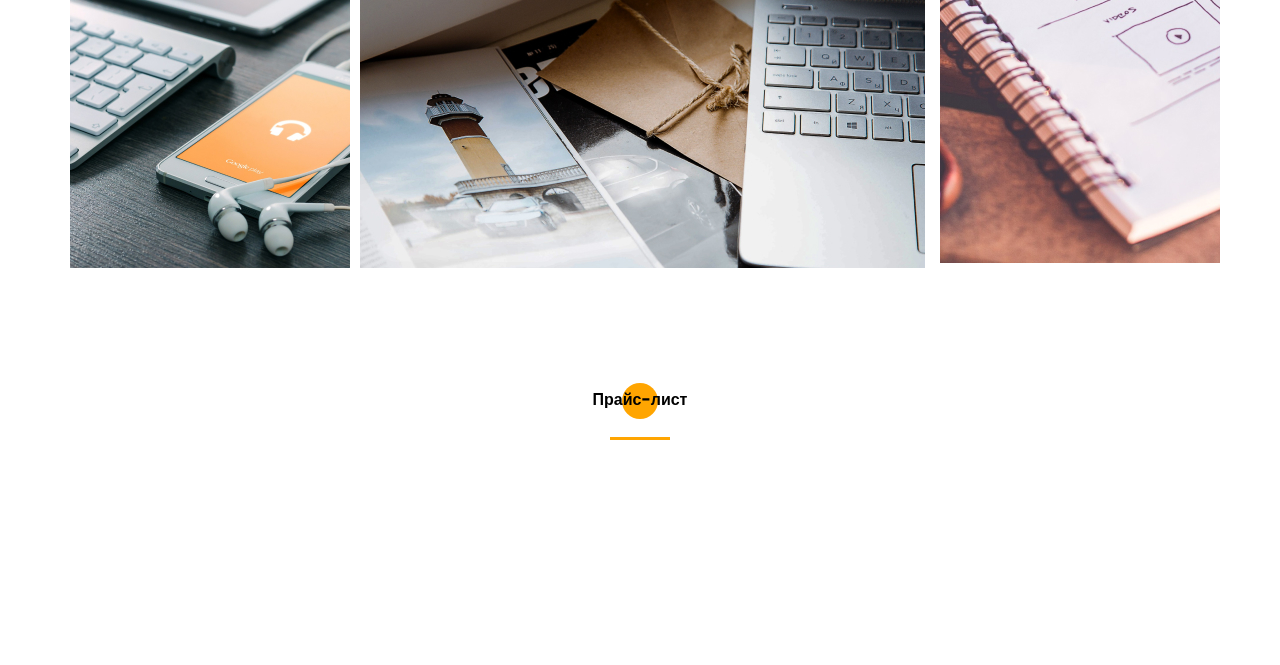
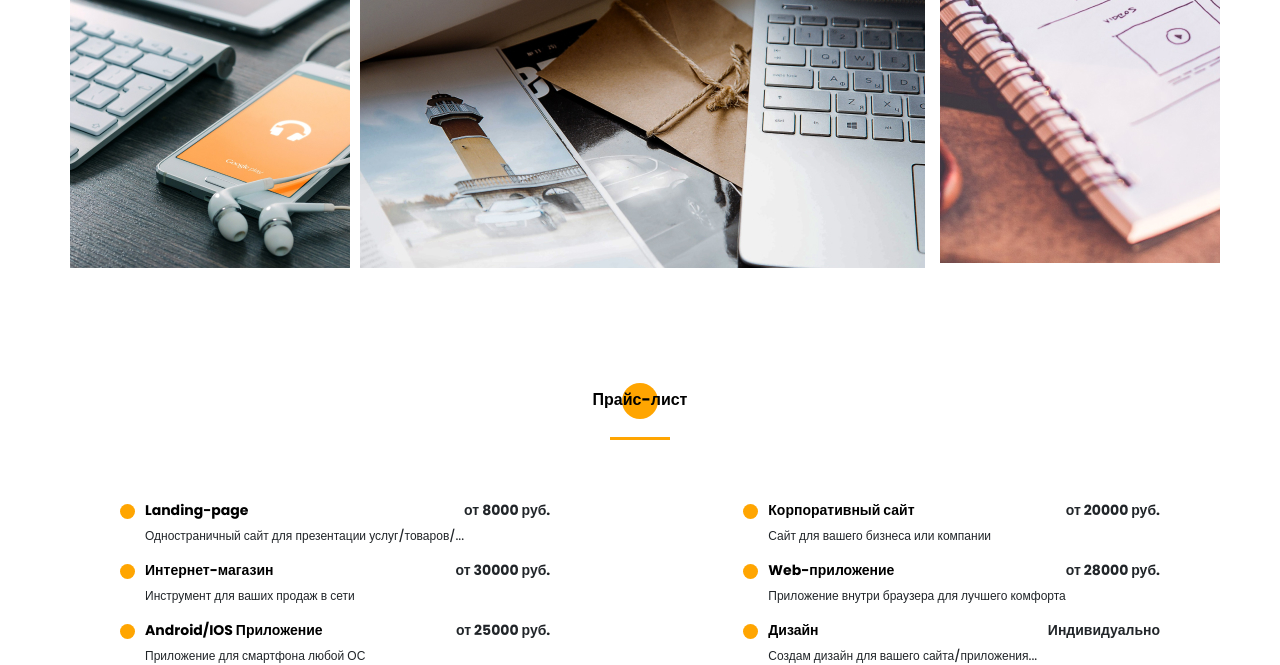
Before and after one commit to Studdnet/maket-portfolio-Petrichenko, a website: page src/index.html in a window 1280 px wide. Shown: the part 3915-4580 px from the top of the page. Before the commit the page ends 4355 px from the top, so only its background shows below. Drawn offline with nearby package versions, Linux system fonts and the light colour scheme; files that its build step writes are made by us from their sources; files whose address does not match are found by name.

Commit message:
finish section {price}

```diff
--- a/src/index.html
+++ b/src/index.html
@@ -465,9 +465,41 @@
 	</section>
 
 	<section class="price">
-		<div class="container">
-			<h2 class="title title_fz16 portfolio__title">Прайс-лист</h2>
+		<div class="container price__container">
+			<h2 class="title title_fz16 price__title">Прайс-лист</h2>
 			<div class="divider"></div>
+			<div class="price__wrapper">
+				<div class="price__item">
+					<div class="title title_fz14 price__item-title">Landing-page</div>
+					<div class="price__item-money">от 8000 руб.</div>
+					<div class="price__item-descr">Одностраничный сайт для презентации услуг/товаров/...</div>
+				</div>
+				<div class="price__item">
+					<div class="title title_fz14 price__item-title">Корпоративный сайт</div>
+					<div class="price__item-money">от 20000 руб.</div>
+					<div class="price__item-descr">Сайт для вашего бизнеса или компании</div>
+				</div>
+				<div class="price__item">
+					<div class="title title_fz14 price__item-title">Интернет-магазин</div>
+					<div class="price__item-money">от 30000 руб.</div>
+					<div class="price__item-descr">Инструмент для ваших продаж в сети</div>
+				</div>
+				<div class="price__item">
+					<div class="title title_fz14 price__item-title">Web-приложение</div>
+					<div class="price__item-money">от 28000 руб.</div>
+					<div class="price__item-descr">Приложение внутри браузера для лучшего комфорта</div>
+				</div>
+				<div class="price__item">
+					<div class="title title_fz14 price__item-title">Android/IOS Приложение</div>
+					<div class="price__item-money">от 25000 руб.</div>
+					<div class="price__item-descr">Приложение для смартфона любой ОС</div>
+				</div>
+				<div class="price__item">
+					<div class="title title_fz14 price__item-title">Дизайн</div>
+					<div class="price__item-money">Индивидуально</div>
+					<div class="price__item-descr">Создам дизайн для вашего сайта/приложения...</div>
+				</div>
+			</div>
 		</div>
 	</section>
 	<script src="js/script.js"></script>
--- a/src/sass/blocks/_price.scss
+++ b/src/sass/blocks/_price.scss
@@ -1,3 +1,61 @@
 .price {
 	padding-top: 120px;
+
+	&__container {
+		max-width: 1040px;
+	}
+
+	&__title {
+		position: relative;
+		text-align: center;
+		@include before_circle;
+
+		&:before {
+			top: -5px;
+			left: 50%;
+			transform: translateX(-50%);
+		}
+	}
+
+	&__wrapper {
+		margin-top: 60px;
+		display: grid;
+		grid-template: repeat(3, minmax(45px, auto)) / repeat(2, minmax(365px, auto));
+		grid-auto-rows: minmax(45px, auto);
+		justify-content: space-between;
+		gap: 15px;
+	}
+
+	&__item {
+		padding-left: 25px;
+		position: relative;
+		display: grid;
+		grid-template: repeat(2, minmax(21px, auto)) / repeat(2, auto);
+		grid-auto-rows: minmax(21px, auto);
+		justify-content: space-between;
+
+		&:before {
+			position: absolute;
+			content: "";
+			width: 15px;
+			height: 15px;
+			border-radius: 100%;
+			background-color: $main-color;
+			top: 4px;
+			left: 0px;
+		}
+
+		&-money {
+			font-weight: 700;
+			font-size: 14px;
+			line-height: 21px;
+		}
+
+		&-descr {
+			margin-top: 5px;
+			font-size: 12px;
+			line-height: 18px;
+		}
+	}
+
 }
```
Also changed, not shown: dist/css/style.min.css, dist/index.html.
